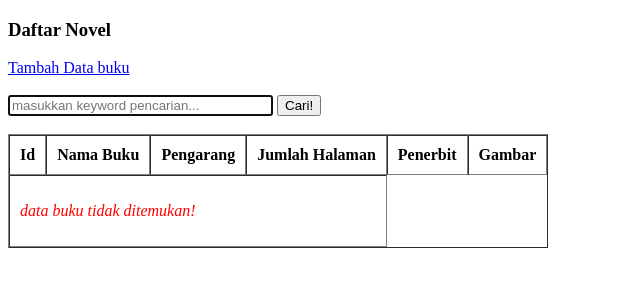
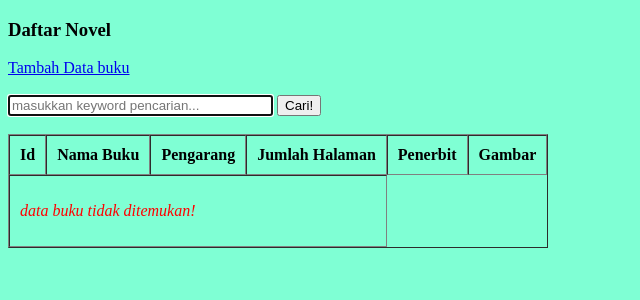
Before and after one commit to galih250/prakweb_c_203040174, a PHP site: page / in a window 1280 px wide. Shown: the top 300 px of the page, without its empty margins (0-640 px from the left). Run offline with PHP 8.4, Linux system fonts and the light colour scheme; data that the repository does not hold is empty.

Commit message:
up tugas css

```diff
--- a/pw/index.php
+++ b/pw/index.php
@@ -15,6 +15,7 @@ $buku = $rows;
 <html>
 <head>
 	<title>Daftar Novel</title>
+	<link rel="stylesheet" href="style.css">
 </head>
 <body>
 	<h3>Daftar Novel</h3>
--- /dev/null
+++ b/pw/style.css
@@ -0,0 +1,3 @@
+body{
+    background-color: aquamarine;
+}
```
